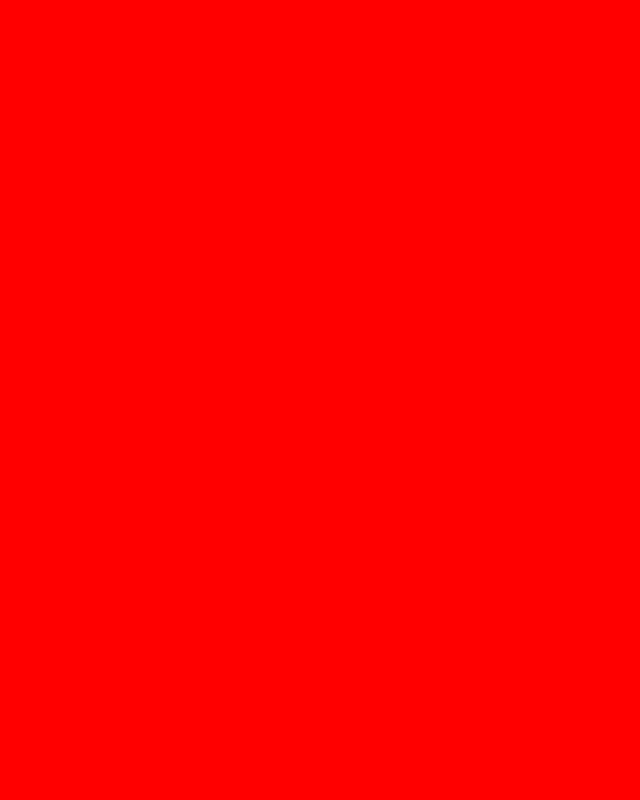
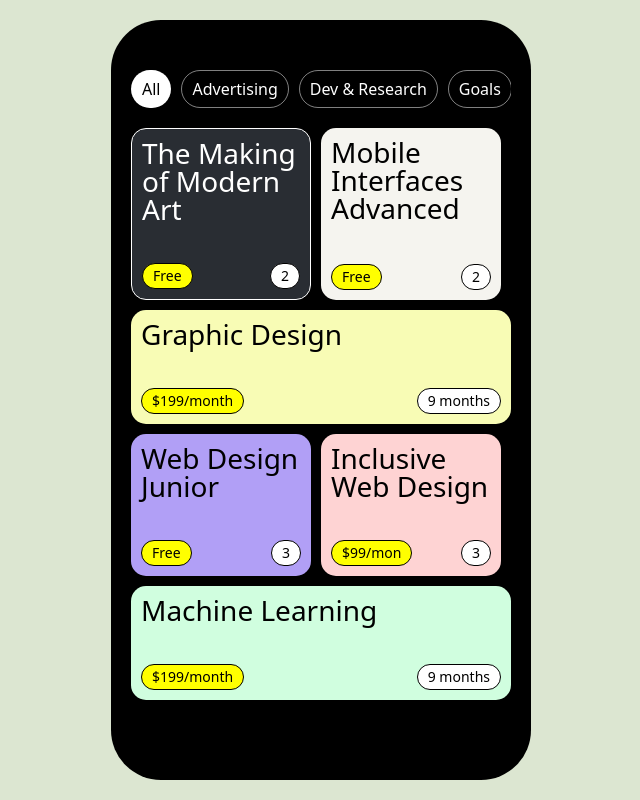
Before and after one commit to junesung1004/nomadcoders-css, a website built with Vite: page index.html in a window 1280 px wide. Shown: the whole page, without its empty margins (319-959 px from the left). Built offline with nearby package versions, Linux system fonts and the light colour scheme.

Commit message:
휴대폰 화면 css 스타일링 해보기

```diff
--- a/index.html
+++ b/index.html
@@ -2,10 +2,66 @@
 <html lang="en">
   <head>
     <meta charset="UTF-8" />
-    <link rel="icon" type="image/svg+xml" href="/vite.svg" />
     <meta name="viewport" content="width=device-width, initial-scale=1.0" />
+    <link rel="stylesheet" href="/styles/style.scss" />
     <title>CSS Layout Masterclass</title>
-    <link rel="stylesheet" href="/styles/style.scss" />
   </head>
   <body></body>
+  <body>
+    <div class="phone">
+      <header class="header">
+        <ul class="header__list">
+          <li class="header__list-item header__list-item--inverted">All</li>
+          <li class="header__list-item">Advertising</li>
+          <li class="header__list-item">Dev & Research</li>
+          <li class="header__list-item">Goals</li>
+          <li class="header__list-item">iOS Development</li>
+        </ul>
+      </header>
+      <div class="cards">
+        <div class="cards__card">
+          <h2 class="card__title">The Making of Modern Art</h2>
+          <div class="card__footer">
+            <span class="price">Free</span>
+            <span class="lenght">2</span>
+          </div>
+        </div>
+        <div class="cards__card">
+          <h2 class="card__title">Mobile Interfaces Advanced</h2>
+          <div class="card__footer">
+            <span class="price">Free</span>
+            <span class="lenght">2</span>
+          </div>
+        </div>
+        <div class="cards__card">
+          <h2 class="card__title">Graphic Design</h2>
+          <div class="card__footer">
+            <span class="price">$199/month</span>
+            <span class="lenght">9 months</span>
+          </div>
+        </div>
+        <div class="cards__card">
+          <h2 class="card__title">Web Design Junior</h2>
+          <div class="card__footer">
+            <span class="price">Free</span>
+            <span class="lenght">3</span>
+          </div>
+        </div>
+        <div class="cards__card">
+          <h2 class="card__title">Inclusive Web Design</h2>
+          <div class="card__footer">
+            <span class="price">$99/mon</span>
+            <span class="lenght">3</span>
+          </div>
+        </div>
+        <div class="cards__card">
+          <h2 class="card__title">Machine Learning</h2>
+          <div class="card__footer">
+            <span class="price">$199/month</span>
+            <span class="lenght">9 months</span>
+          </div>
+        </div>
+      </div>
+    </div>
+  </body>
 </html>
--- /dev/null
+++ b/styles/reset.scss
@@ -0,0 +1,135 @@
+/* http://meyerweb.com/eric/tools/css/reset/
+   v2.0 | 20110126
+   License: none (public domain)
+*/
+
+html,
+body,
+div,
+span,
+applet,
+object,
+iframe,
+h1,
+h2,
+h3,
+h4,
+h5,
+h6,
+p,
+blockquote,
+pre,
+a,
+abbr,
+acronym,
+address,
+big,
+cite,
+code,
+del,
+dfn,
+em,
+img,
+ins,
+kbd,
+q,
+s,
+samp,
+small,
+strike,
+strong,
+sub,
+sup,
+tt,
+var,
+b,
+u,
+i,
+center,
+dl,
+dt,
+dd,
+ol,
+ul,
+li,
+fieldset,
+form,
+label,
+legend,
+table,
+caption,
+tbody,
+tfoot,
+thead,
+tr,
+th,
+td,
+article,
+aside,
+canvas,
+details,
+embed,
+figure,
+figcaption,
+footer,
+header,
+hgroup,
+menu,
+nav,
+output,
+ruby,
+section,
+summary,
+time,
+mark,
+audio,
+video {
+  margin: 0;
+  padding: 0;
+  border: 0;
+  font-size: 100%;
+  font: inherit;
+  vertical-align: baseline;
+}
+/* HTML5 display-role reset for older browsers */
+article,
+aside,
+details,
+figcaption,
+figure,
+footer,
+header,
+hgroup,
+menu,
+nav,
+section {
+  display: block;
+}
+body {
+  line-height: 1;
+}
+ol,
+ul {
+  list-style: none;
+}
+blockquote,
+q {
+  quotes: none;
+}
+blockquote:before,
+blockquote:after,
+q:before,
+q:after {
+  content: "";
+  content: none;
+}
+table {
+  border-collapse: collapse;
+  border-spacing: 0;
+}
+
+html,
+body {
+  font-family: system-ui, -apple-system, BlinkMacSystemFont, "Segoe UI", Roboto,
+    Oxygen, Ubuntu, Cantarell, "Open Sans", "Helvetica Neue", sans-serif;
+}
--- a/styles/style.scss
+++ b/styles/style.scss
@@ -1,7 +1,100 @@
-$bgColor: red;
+@import "./reset.scss";
 
 body {
-  background-color: $bgColor;
-  padding: 0;
-  margin: 0;
+  background-color: #dce6d1;
+  display: flex;
+  justify-content: center;
+  align-items: center;
+  height: 100vh;
 }
+
+.phone {
+  background-color: black;
+  border-radius: 50px;
+  height: 95%;
+  width: 420px;
+  padding: 50px 20px;
+  box-sizing: border-box;
+}
+
+.header {
+  overflow-x: scroll;
+
+  .header__list {
+    display: flex;
+    color: white;
+    gap: 10px;
+    width: max-content;
+    .header__list-item {
+      border: 1px solid rgba($color: #fff, $alpha: 0.5);
+      padding: 10px;
+      border-radius: 20px;
+    }
+    .header__list-item--inverted {
+      background-color: white;
+      color: black;
+    }
+  }
+}
+
+.cards {
+  margin: 20px 0;
+  display: grid;
+  grid-template-columns: repeat(2, 1fr);
+  gap: 10px;
+
+  .cards__card {
+    background-color: white;
+    padding: 10px;
+    border-radius: 15px;
+    display: flex;
+    gap: 40px;
+    flex-direction: column;
+    justify-content: space-between;
+    .card__title {
+      font-size: 28px;
+    }
+    .card__footer {
+      font-size: 14px;
+      display: flex;
+      justify-content: space-between;
+      align-items: center;
+      span {
+        color: black;
+        padding: 5px 10px;
+        border-radius: 20px;
+        border: 1px solid black;
+      }
+      .price {
+        background-color: yellow;
+      }
+
+      .lenght {
+        background-color: white;
+      }
+    }
+    &:first-child {
+      background-color: #292d33;
+      color: white;
+      border: 1px solid white;
+    }
+    &:nth-child(2) {
+      background-color: #f5f4ef;
+    }
+    &:nth-child(3) {
+      background-color: #f8fcb5;
+    }
+    &:nth-child(4) {
+      background-color: #b19ff6;
+    }
+    &:nth-child(5) {
+      background-color: #fed3d3;
+    }
+    &:nth-child(6) {
+      background-color: #d0fedf;
+    }
+    &:nth-child(3n) {
+      grid-column: span 3;
+    }
+  }
+}
```
Also changed, not shown: project/01.png (added).
